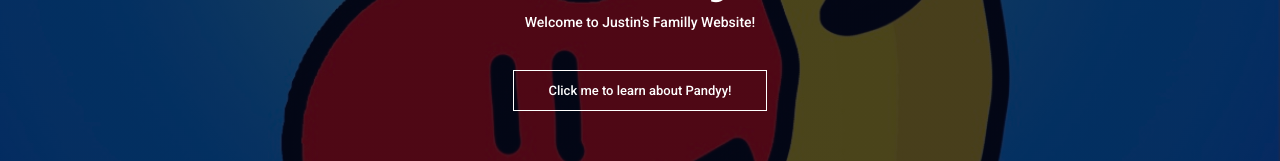
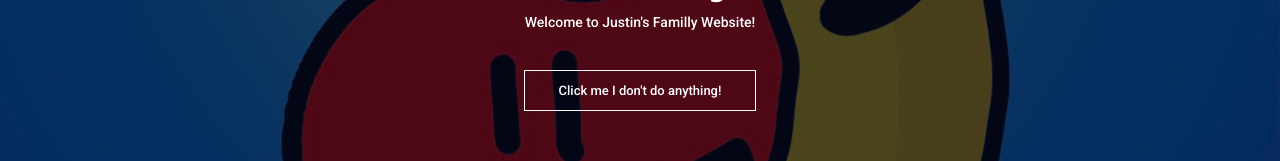
Before and after one commit to Justin-TS/Justin-TS.github.io, a plain HTML site: page index.html in a window 1280 px wide. Shown: the part 379-540 px from the top of the page. Drawn offline with Linux system fonts and the light colour scheme.

Commit message:
Update index.html

```diff
--- a/index.html
+++ b/index.html
@@ -21,7 +21,7 @@
   <div class="text-box">
       <h1>Welcome to my website</h1>
       <p>Welcome to Justin's Familly Website!</p>
-      <a href="/aboutme" class="link-box">Click me to learn about Pandyy!</a>
+      <a href="/" class="link-box">Click me I don't do anything!</a>
   </div>
 </section>
 </body>
```
